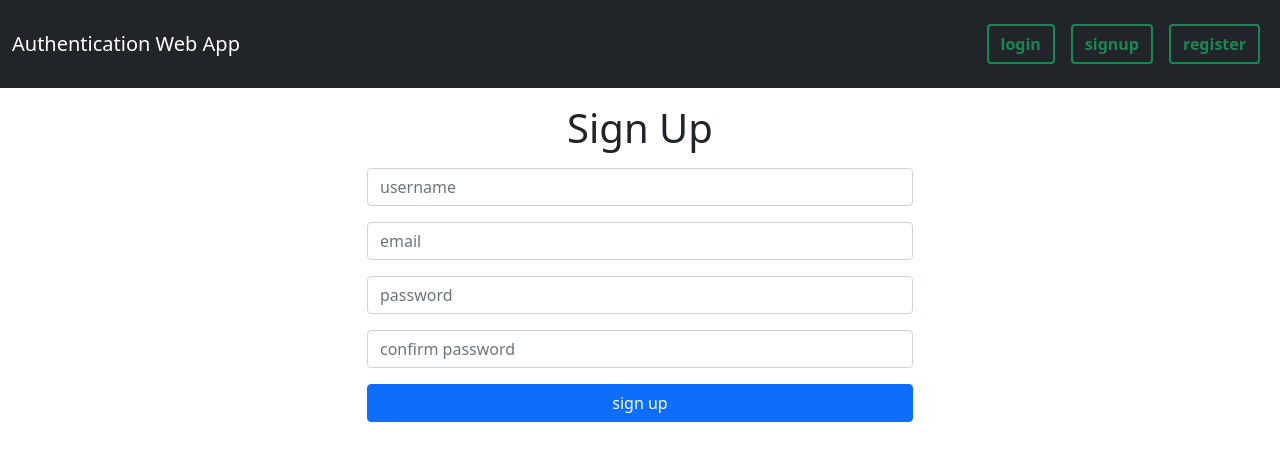
After one commit to la2mdev/user-authentication, a Django app: page /signup/ in a window 1280 px wide. The commit adds this page. Shown: the top 461 px of the page. Run offline with Django 3.2, Linux system fonts and the light colour scheme.

Commit message:
second commit

```diff
--- a/src/authentication/forms.py
+++ b/src/authentication/forms.py
@@ -1,6 +1,7 @@
 from django import forms
 from django.contrib.auth import authenticate
 from django.contrib.auth.models import User
+from django.contrib.auth.forms import AuthenticationForm
 
 
 class LoginForm(forms.Form):
@@ -30,3 +31,73 @@ class LoginForm(forms.Form):
         password = self.cleaned_data.get('password')
         user = authenticate(username=username, password=password)
         return user
+
+
+class SignupForm(forms.Form):
+    username = forms.CharField(required=True, widget=forms.TextInput(
+        attrs={'placeholder': 'username'}))
+    email = forms.EmailField(required=True, widget=forms.EmailInput(
+        attrs={'placeholder': 'email'}))
+    password = forms.CharField(required=True, widget=forms.PasswordInput(
+        attrs={'placeholder': 'password'}))
+    confirmation = forms.CharField(required=True, widget=forms.PasswordInput(
+        attrs={'placeholder': 'confirm password'}))
+
+    def __init__(self, *args, **kwargs):
+        super(SignupForm, self).__init__(*args, **kwargs)
+        for field in iter(self.fields):
+            self.fields[field].widget.attrs.update({
+                'class': 'form-control'
+            })
+
+    def clean_username(self, *args, **kwargs):
+        data = self.cleaned_data
+        username = data.get('username')
+        if User.objects.filter(username=username).exists():
+            raise forms.ValidationError('username ya en uso')
+        return username
+
+    def clean_email(self, *args, **kwargs):
+        data = self.cleaned_data
+        email = data.get('email')
+        if User.objects.filter(email=email).exists():
+            raise forms.ValidationError('email ya en uso')
+        return email
+
+    def clean(self, *args, **kwargs):
+        data = super(LoginForm, self).clean(*args, **kwargs)
+        password = data.get('password')
+        confirmation = data.get('confirmation')
+        if password and confirmation and password != confirmation:
+            self.add_error('confirmation', 'passwords no coinciden')
+        return data
+
+    def save(self, *args, **kwargs):
+        data = self.cleaned_data
+        username = data.get('username')
+        email = data.get('email')
+        password = data.get('password')
+        user = User.objects.create_user(
+            username=username, email=email, password=password
+        )
+        return user
+
+
+class RegisterForm(AuthenticationForm):
+    email = forms.EmailField(required=True, widget=forms.EmailInput)
+    first_name = forms.CharField(required=True, widget=forms.TextInput)
+    last_name = forms.CharField(required=True, widget=forms.TextInput)
+
+    class Meta:
+        model = User
+        fields = ('username', 'email', 'first_name',
+                  'last_name', 'password1', 'password2', )
+
+    def __init__(self, *args, **kwargs):
+        super(RegisterForm, self).__init__(*args, **kwargs)
+        for field in iter(self.fields):
+            self.fields.get(field).label = field.replace("_", ' ')
+            self.fields.get(field).widget.attrs.update(
+                {'class': 'form-control',
+                 'placeholder': self.fields.get(field).label}
+            )
--- a/src/authentication/urls.py
+++ b/src/authentication/urls.py
@@ -5,5 +5,8 @@ from . import views
 app_name = 'authentication'
 urlpatterns = [
     path('', views.home, name='home'),
-    path('login/', views.login_view, name='login')
+    path('login/', views.login_view, name='login'),
+    path('logout/', views.logout_view, name='logout'),
+    path('signup/', views.signup_view, name='signup'),
+    path('register/', views.register_view, name='register')
 ]
--- a/src/authentication/views.py
+++ b/src/authentication/views.py
@@ -1,7 +1,7 @@
 from django.shortcuts import render, redirect
 from django.contrib.auth import login, logout
 from django.contrib import messages
-from .forms import LoginForm
+from .forms import LoginForm, SignupForm, RegisterForm
 
 
 def home(request):
@@ -16,8 +16,45 @@ def login_view(request):
 
         if user:
             login(request, user)
-            messages.info(request, 'Sesion iniciada correctamente')
+            messages.info(request, 'sesion iniciada correctamente')
             return redirect('authentication:home')
 
     context = {'form': form}
     return render(request, 'authentication/login.html', context)
+
+
+def logout_view(request):
+    if request.method == 'POST':
+        logout(request)
+        messages.info(request, 'sesion cerrada correctamente')
+        return redirect('authentication:home')
+
+
+def signup_view(request):
+    form = SignupForm(request.POST or None)
+
+    if request.method == 'POST' and form.is_valid():
+        user = form.save()
+
+        if user:
+            login(request, user)
+            messages.info(request, 'usuario creado exitosamente')
+            return redirect('authentication:home')
+
+    context = {'form': form}
+    return render(request, 'authentication/signup.html', context)
+
+
+def register_view(request):
+    form = RegisterForm(request.POST or None)
+
+    if request.method == 'POST' and form.is_valid():
+        user = form.save()
+
+        if user:
+            login(request, user)
+            messages.info(request, 'usuario regustrado exitosamente')
+            return redirect('authentication:home')
+
+    context = {'form': form}
+    return render(request, 'authentication/register.html', context)
--- a/src/templates/authentication/home.html
+++ b/src/templates/authentication/home.html
@@ -2,6 +2,6 @@
 
 {% block content %}
 
-{% include 'snippets/message.html' %}
+{% include 'snippets/messages.html' %}
 
 {% endblock %}
--- /dev/null
+++ b/src/templates/authentication/signup.html
@@ -0,0 +1,60 @@
+{% extends 'base.html' %}
+
+{% block content %}
+<div class="row">
+  <div class="col-md-6 offset-md-3">
+    {% include 'snippets/messages.html' with message=form.non_field_errors %}
+
+    <h1 class="text-center mt-3">Sign Up</h1>
+    <form action="POST">
+			{% csrf_token %}
+
+			<div class="form-group mt-3">
+        <input
+          type="text"
+          class="form-control"
+          required
+          id="id_username"
+          name="username"
+          placeholder="username"
+        />
+      </div>
+
+			<div class="form-group mt-3">
+				<input
+					type="text"
+					class="form-control"
+					required
+					id="id_email"
+					name="email"
+					placeholder="email">
+			</div>
+
+			<div class="from-group mt-3">
+				<input
+					type="password"
+					class="form-control"
+					required
+					id="id_password"
+					name="password"
+					placeholder="password"
+					>
+			</div>
+
+			<div class="form-group mt-3">
+				<input
+					type="password"
+					class="form-control"
+					required
+					id="id_confirm"
+					name="confirm"
+					placeholder="confirm password">
+			</div>
+
+      <div class="d-grid gap-2">
+        <button type="submit" class="btn btn-primary mt-3">sign up</button>
+      </div>
+    </form>
+  </div>
+</div>
+{% endblock %}
--- /dev/null
+++ b/src/templates/snippets/messages.html
@@ -0,0 +1,14 @@
+{% if messages %} {% for message in messages %}
+<div
+  class="alert alert-{% if message.tags %}{{ message.tags }}{% else %}danger{% endif %} alert-dismissible fade show"
+  role="alert"
+>
+  {{ message }}
+  <button
+    type="button"
+    class="btn-close"
+    data-bs-dismiss="alert"
+    aria-label="Close"
+  ></button>
+</div>
+{% endfor %} {% endif %}
--- a/src/templates/snippets/navbar.html
+++ b/src/templates/snippets/navbar.html
@@ -1,8 +1,10 @@
 <nav class="navbar navbar-expand-lg navbar-dark bg-dark">
   <div class="container-fluid">
-    <a class="navbar-brand" href="{% url 'authentication:home' %}">Authentication Web App</a>
+    <a class="navbar-brand my-3" href="{% url 'authentication:home' %}"
+      >Authentication Web App</a
+    >
     <button
-      class="navbar-toggler"
+      class="navbar-toggler my-3"
       type="button"
       data-bs-toggle="collapse"
       data-bs-target="#navbarSupportedContent"
@@ -14,9 +16,49 @@
     </button>
     <div class="collapse navbar-collapse" id="navbarSupportedContent">
       <ul class="navbar-nav ms-auto mb-2 mb-lg-0">
-        <li class="nav-item">
-          <a class="btn btn-outline-success border-2 fw-bold" href="{% url 'authentication:login' %}" role="button">Login</a>
+        {% if not user.is_authenticated %}
+        <li class="nav-item mx-auto px-2 py-2">
+          <a
+            class="btn btn-outline-success border-2 fw-bold"
+            href="{% url 'authentication:login' %}"
+            role="button"
+            >login</a
+          >
         </li>
+
+        <li class="nav-item mx-auto px-2 py-2">
+          <a
+            class="btn btn-outline-success border-2 fw-bold"
+            href="{% url 'authentication:signup' %}"
+            role="button"
+            >signup</a
+          >
+        </li>
+
+        <li class="nav-item mx-auto px-2 py-2">
+          <a
+            class="btn btn-outline-success border-2 fw-bold"
+            href="{% url 'authentication:register' %}"
+            role="button"
+            >register</a
+          >
+        </li>
+
+        {% else %}
+        <li class="nav-item mx-auto px-2 py-2">
+          <form class="row row-cols-lg-auto g-3 align-items-center" method="POST" action="{% url 'authentication:logout' %}">
+            {% csrf_token %}
+            <div class="col-12">
+              <button
+                type="submit"
+                class="btn btn-outline-danger border-2 fw-bold"
+              >
+                logout
+              </button>
+            </div>
+          </form>
+        </li>
+        {% endif %}
       </ul>
     </div>
   </div>
```
Also changed, not shown: src/templates/authentication/login.html (+11 -4 lines), src/templates/authentication/register.html (added, +24 -0 lines), src/templates/snippets/message.html (deleted, +0 -13 lines).
